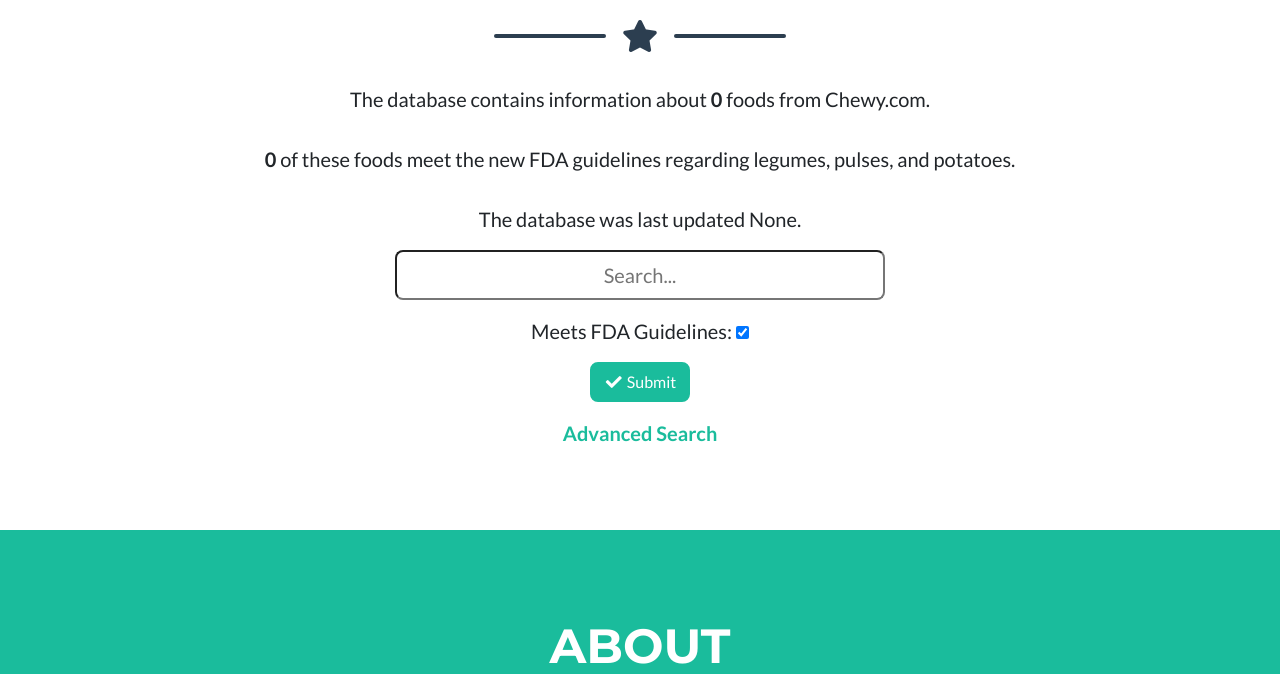
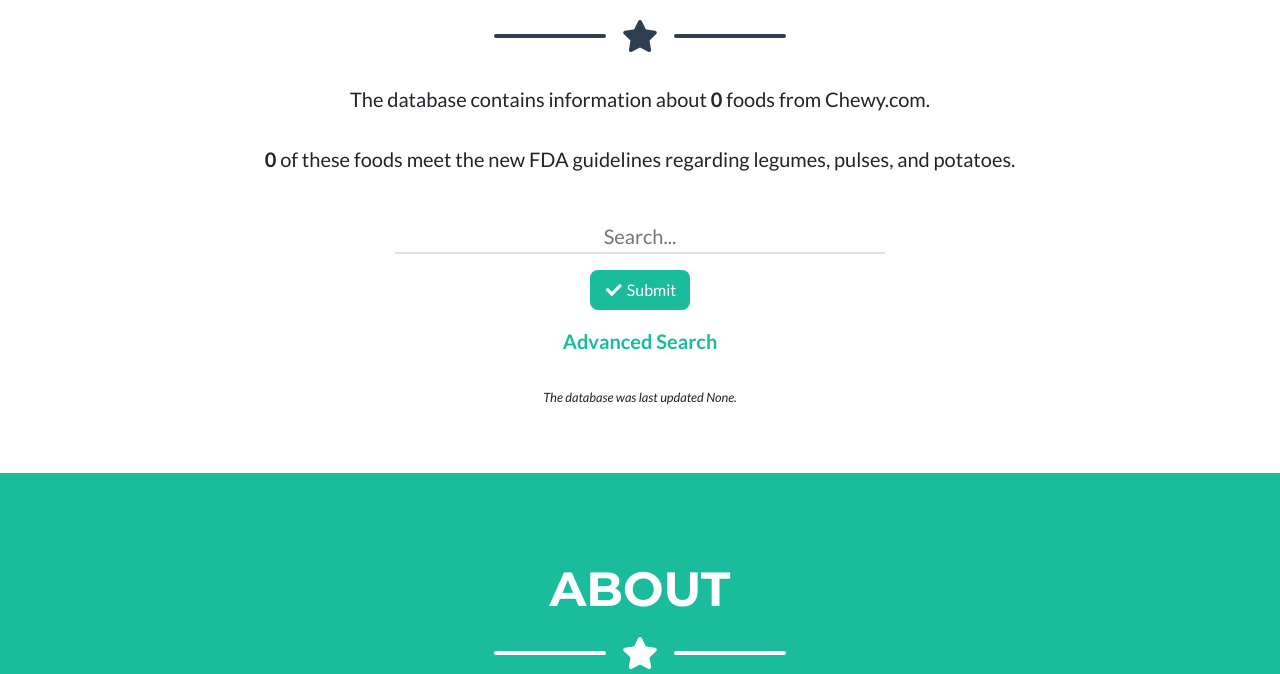
Before and after one commit to MikeAleksa/PeaFree, a Django app: page /search/ in a window 1280 px wide. Shown: the part 968-1642 px from the top of the page. Run offline with Django 3.2, Linux system fonts and the light colour scheme; some libraries are stand-ins or nearby versions; some web fonts are replaced.

Commit message:
make simpler search bar style

```diff
--- a/food_search/forms.py
+++ b/food_search/forms.py
@@ -4,8 +4,9 @@ from .models import Food
 
 
 class SearchForm(forms.Form):
+    # should de-couple CSS from form - how?
     q = forms.CharField(max_length=100, required=False, label='',
-                        widget=forms.TextInput(attrs={'class': 'searchbar rounded btn-lg',
+                        widget=forms.TextInput(attrs={'class': 'searchbar border-bottom',
                                                       'placeholder': 'Search...'}))
     fda = forms.BooleanField(required=False, label='Meets FDA Guidelines', initial=True)
     xsm = forms.BooleanField(required=False, label='Extra Small & Toy Breeds')
--- a/food_search/static/css/search.css
+++ b/food_search/static/css/search.css
@@ -3,4 +3,10 @@
     text-align: center;
     width: 100%;
     align-content: center;
+    outline: none;
+    box-shadow: none;
 }
+
+input[type="text"] {
+    border: none
+}
--- a/food_search/templates/food_search/index.html
+++ b/food_search/templates/food_search/index.html
@@ -6,21 +6,23 @@
 {% block contenttitle %}Search For a Food{% endblock %}
 
 {% block content %}
-    <p class="lead text-center">
-        The database contains information about <b class="font-weight-bold">{{ food_count }}</b> foods from Chewy.com.
-        <br><br>
-        <b class="font-weight-bold">{{ good_count }}</b> of these foods meet the new FDA guidelines regarding legumes,
-        pulses, and potatoes.
-        <br><br>
-        The database was last updated {{ update.date__max|naturalday }}.
-    </p>
+    <div>
+        <p class="lead text-center">
+            The database contains information about <b class="font-weight-bold">{{ food_count }}</b> foods from
+            Chewy.com.
+            <br><br>
+            <b class="font-weight-bold">{{ good_count }}</b> of these foods meet the new FDA guidelines regarding
+            legumes,
+            pulses, and potatoes.
+            <br><br>
+        </p>
+    </div>
 
     <div class="row lead text-center">
         <dt class="col-lg-8 mx-auto">
             <form class="searchform lead text-center" action="{% url 'food_search:results' %}" method="get"
                   accept-charset="utf-8" autocomplete="off">
                 <p>{{ form.q }}</p>
-                <p>{{ form.fda.label }}: {{ form.fda }}</p>
                 <p>
                     <button class="btn btn-primary" type="submit">
                         <i class="fas fa-check fa-fw"></i>
@@ -32,6 +34,12 @@
                  data-target="#advancedSearchModel">
                 <p><a href="#/">Advanced Search</a></p>
             </div>
+    </div>
+
+    <div>
+        <p class="lead text-center small mt-3 mb-auto">
+            <i style="italic">The database was last updated {{ update.date__max|naturalday }}.</i>
+        </p>
     </div>
 
     <!-- advanced search popover -->
```
Also changed, not shown: food_search/templates/food_search/results.html (+7 -1 lines).
